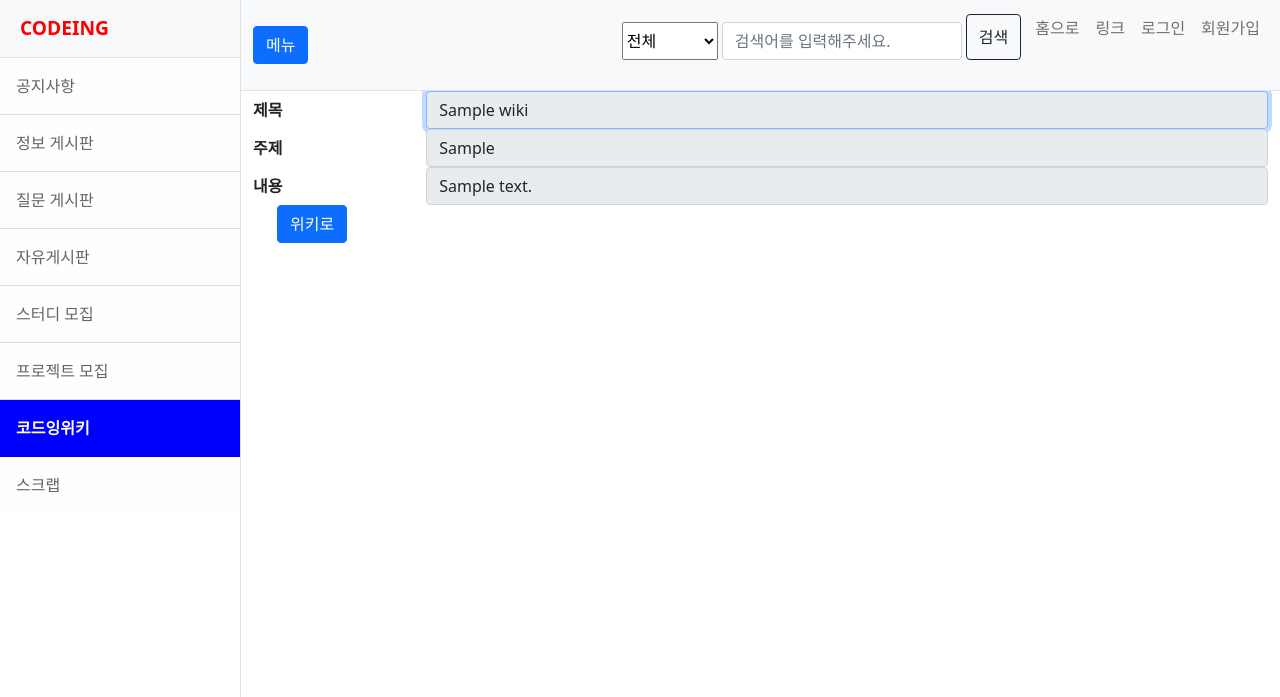
After one commit to ninefivezerooneonetwo/codeing, a Django app: template templates/wiki/detail_wiki.html in a window 1280 px wide. The commit adds this page. Shown: the top 697 px of the page. Run offline with Django 4.2, Linux system fonts and the light colour scheme; the template is opened without the code that fills it: most values are stand-ins (such as "Sample title", 1, 10 or a date in 2020); some libraries are stand-ins or nearby versions.

Commit message:
위키 검색 및 위키 상세페이지 조회 기능 추가

```diff
--- /dev/null
+++ b/templates/wiki/detail_wiki.html
@@ -0,0 +1,49 @@
+<!-- 2220312 코드 추가 게시물 상세보기 페이지 추가 -->
+<style>
+#codeing_wiki_nav{
+    background:blue;
+    font-weight:bold;
+    color:white;
+    }
+</style>
+{% extends 'base.html' %}
+{% block content %}
+<!--{% if board.board_place %}-->
+<!--     <input type="text" name="board_place" class="form-control" id="board_place" value="{{ board.board_place }}" autofocus readonly>-->
+<!--{% endif %}-->
+        <div class="container">
+            <form method="post">
+                {% csrf_token %}
+                <div class="form-group row">
+                    <label for="inputTitle" class="col-sm-2 col-form-label"><strong>제목</strong></label>
+                    <div class="col-sm-10">
+                        <input type="text" name="title" class="form-control" id="inputTitle" value="{{ wiki.wiki_title }}" autofocus readonly>
+                    </div>
+                </div>
+<!--                <div class="form-group row">-->
+<!--                    <label for="inputContent" class="col-sm-2 col-form-label"><strong>게시판</strong></label>-->
+<!--                    <div class="col-sm-10">-->
+<!--                        <div class="form-control">자유게시판</div>-->
+<!--                    </div>-->
+<!--                </div>-->
+                <div class="form-group row">
+                    <label for="inputTitle" class="col-sm-2 col-form-label"><strong>주제</strong></label>
+                    <div class="col-sm-10">
+                        <input type="text" name="wiki" class="form-control" id="wiki" value="{{ wiki.wiki_kind }}"  readonly>
+                    </div>
+                </div>
+                <div class="form-group row">
+                    <label for="inputContent" class="col-sm-2 col-form-label"><strong>내용</strong></label>
+                    <div class="col-sm-10">
+                        <input type="text" name="content" class="form-control" id="inputContent" value="{{ wiki.wiki_content }}"  readonly>
+                    </div>
+                </div>
+                <div class="row">
+                    <div class="col-auto mr-auto"></div>
+                    <div class="col-auto">
+                        <input class="btn btn-primary" type="button" role="button" onclick="location.href='/wiki/wiki'" value="위키로">
+                    </div>
+                </div>
+            </form>
+        </div>
+{% endblock %}
```
Also changed, not shown: board/views.py (+29 -0 lines), templates/search_wiki.html (added, +51 -0 lines), templates/wiki/wiki.html (+13 -3 lines).
